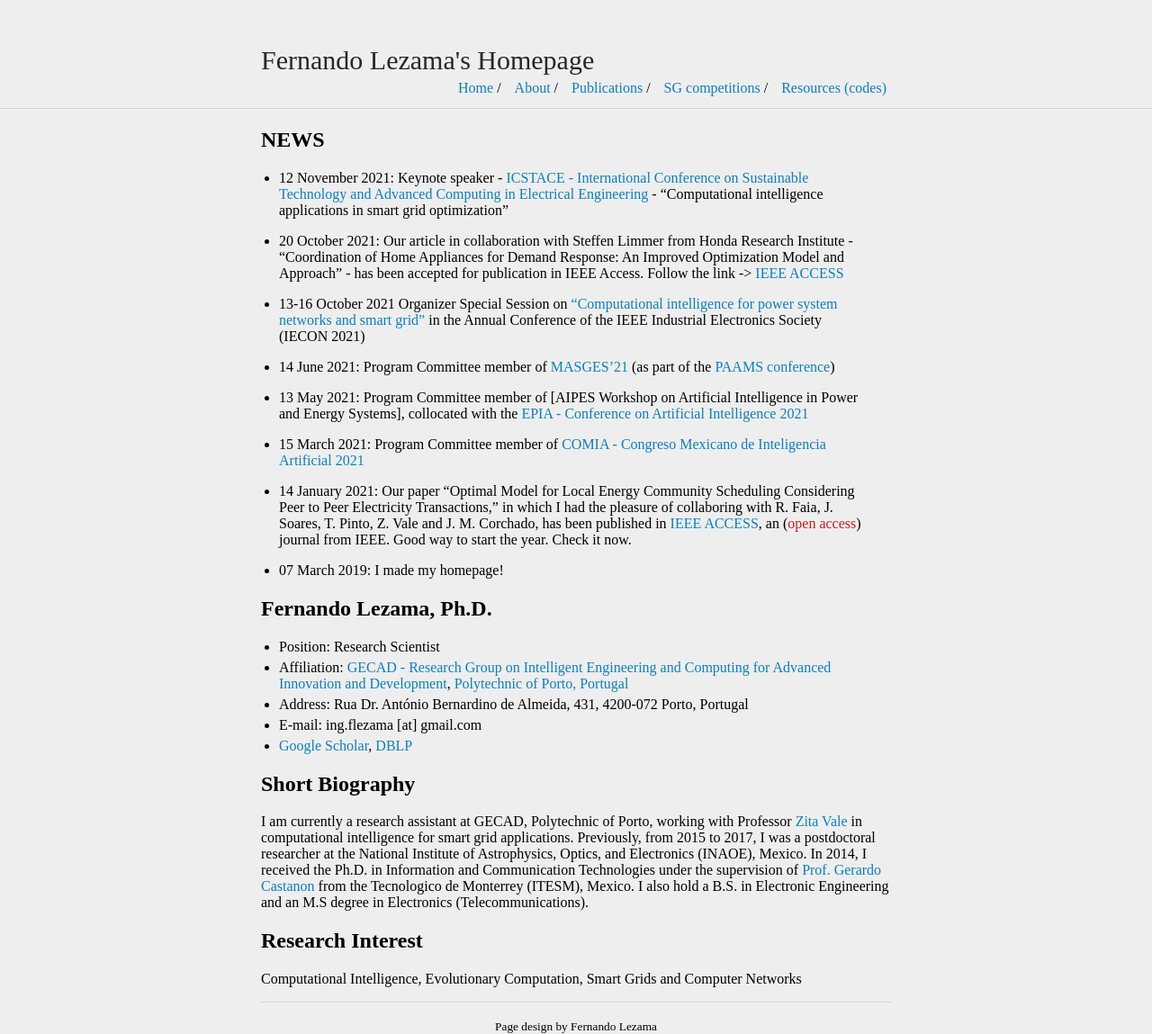
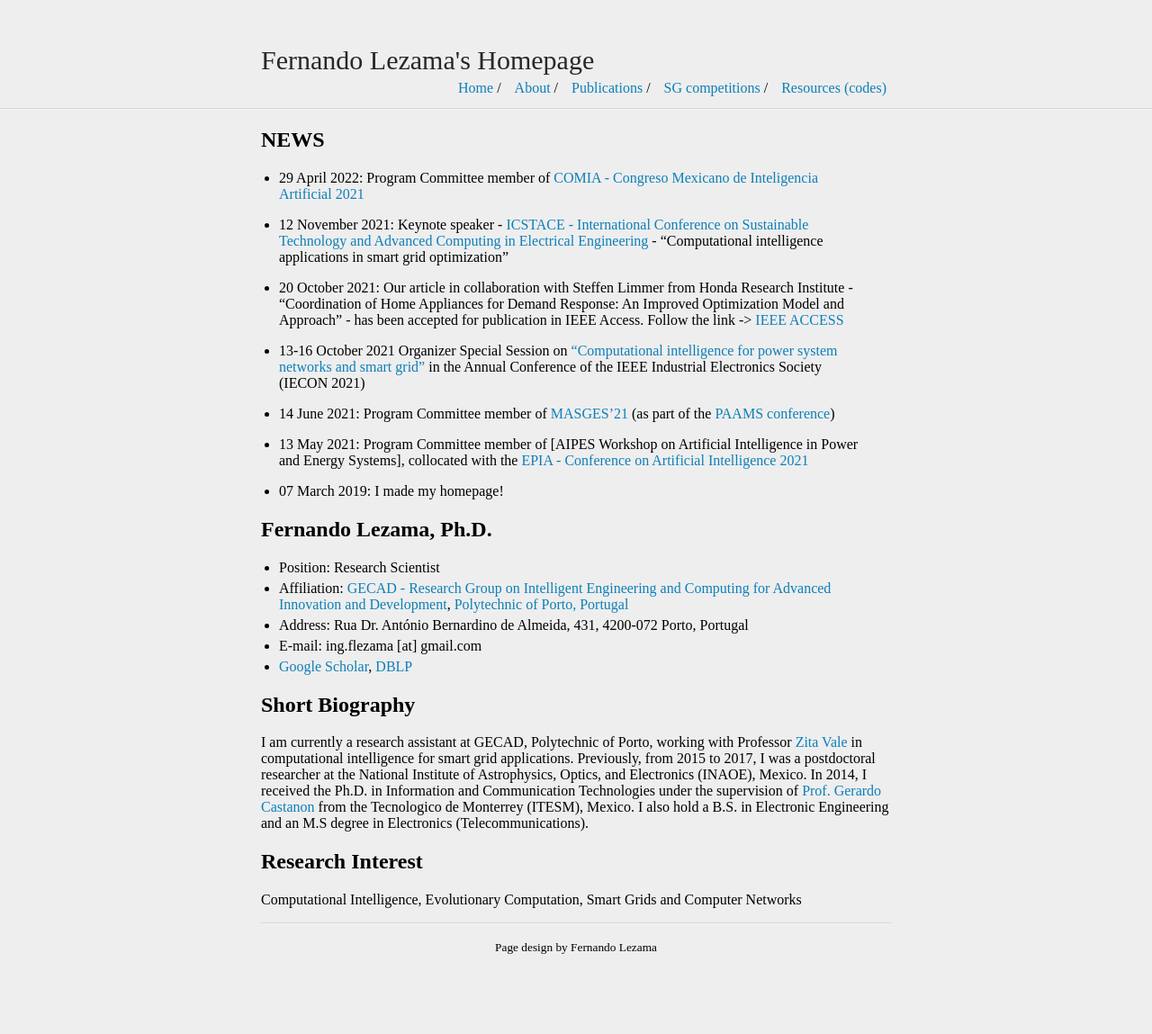
Before and after one commit to fernandolezama/fernandolezama.github.io, a Jekyll site: the page built from index.md, in a window 1280 px wide. Shown: the whole page at 90% size. Built offline with Jekyll 4.4.1, drawn with Linux system fonts in a browser that asks for light colours; after the commit the page ends 1061 px from its top, so only the background shows below that.

Commit message:
Update index.md

```diff
--- a/index.md
+++ b/index.md
@@ -5,6 +5,8 @@ title: Fernando Lezama's Homepage
 
 
 ## NEWS
+* 29 April 2022: Program Committee member of [COMIA - Congreso Mexicano de Inteligencia Artificial 2021](http://www.smia.mx/comia/2022/)
+
 * 12 November 2021: Keynote speaker - [ICSTACE - International Conference on Sustainable Technology and Advanced Computing in Electrical Engineering](https://sites.google.com/view/icstace/keynote-speakers?authuser=0) - "Computational intelligence applications in smart grid optimization"
 
 * 20 October 2021: Our article in collaboration with Steffen Limmer from Honda Research Institute - "Coordination of Home Appliances for Demand Response: An Improved Optimization Model and Approach" - has been accepted for publication in IEEE Access. Follow the link -> [IEEE ACCESS](https://ieeexplore.ieee.org/abstract/document/9585590)
@@ -15,14 +17,14 @@ title: Fernando Lezama's Homepage
 
 * 13 May 2021: Program Committee member of [AIPES Workshop on Artificial Intelligence in Power and Energy Systems], collocated with the [EPIA - Conference on Artificial Intelligence 2021](http://www.appia.pt/epia2021/)
 
+
+
+
+{% comment %}
 * 15 March 2021: Program Committee member of [COMIA - Congreso Mexicano de Inteligencia Artificial 2021](http://smia.mx/comia/2021/)
 
 * 14 January 2021: Our paper "Optimal Model for Local Energy Community Scheduling Considering Peer to Peer Electricity Transactions," in which I had the pleasure of collaboring with R. Faia, J. Soares, T. Pinto, Z. Vale and J. M. Corchado, has been published in [IEEE ACCESS](https://ieeexplore.ieee.org/document/9319858), an (<span style="color:#C31D1D;">open access</span>) journal from IEEE. Good way to start the year. Check it now.
 
-
-
-
-{% comment %}
 * 18 September 2020: Our paper "Learning Bidding Strategies in Local Electricity Markets Using a Nature-Inspired Algorithm" won "Best paper award: 3rd prize" at the [International Conference on the European Energy Market (EEM) 2020](https://eem20.eu/best-paper-award-winners/)
 
 
```
